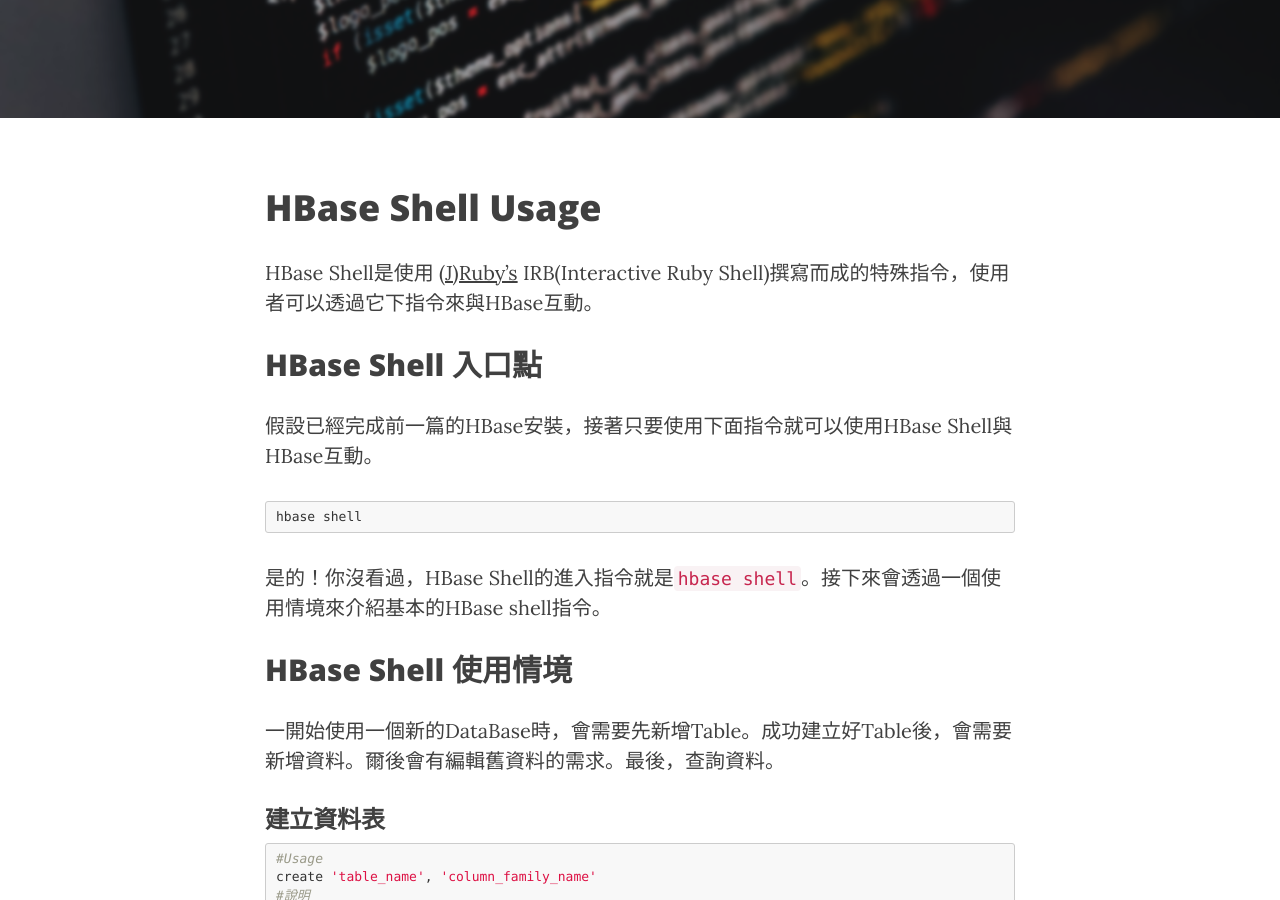
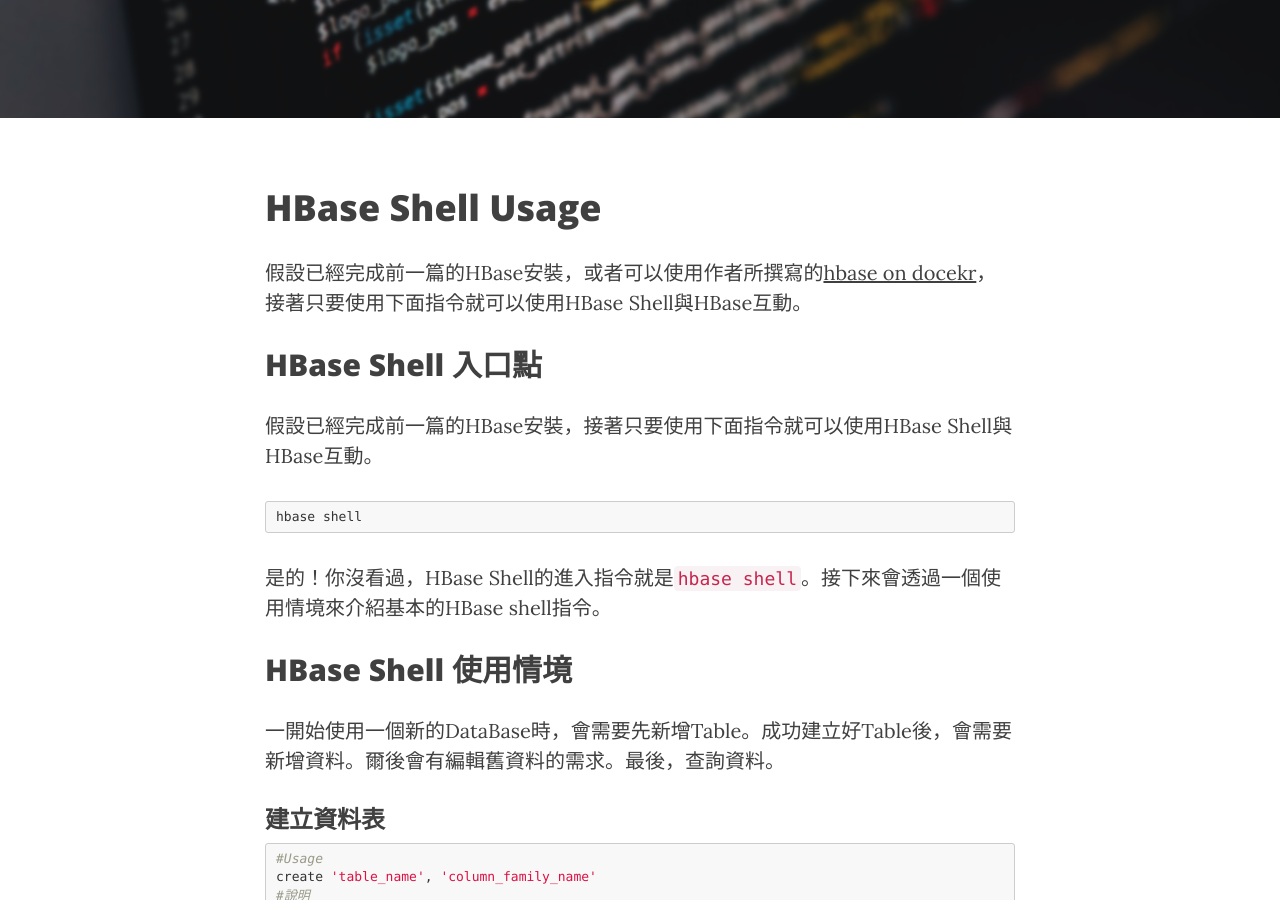
Before and after one commit to mathsigit/blog_page, a Jekyll site: the page built from _posts/2017-12-14-30days-series-10-usage-of-hbase-shell.md, in a window 1280 px wide and 900 px high, scrolled down 418 px. Built offline with Jekyll 4.4.1, drawn with Linux system fonts in a browser that asks for light colours; nearby versions of some CDN libraries.

Commit message:
Adding hbase on docker url of 30 days series,day 10.

```diff
--- a/_posts/2017-12-14-30days-series-10-usage-of-hbase-shell.md
+++ b/_posts/2017-12-14-30days-series-10-usage-of-hbase-shell.md
@@ -9,7 +9,7 @@ header-img: "img/technical-post-bg.png"
 
 # HBase Shell Usage
 
-HBase Shell是使用 [(J)Ruby's][jruby_official] IRB(Interactive Ruby Shell)撰寫而成的特殊指令，使用者可以透過它下指令來與HBase互動。
+假設已經完成前一篇的HBase安裝，或者可以使用作者所撰寫的[hbase on docekr][hbase_on_docker_github]，接著只要使用下面指令就可以使用HBase Shell與HBase互動。
 
 ## HBase Shell 入口點
 
@@ -133,3 +133,4 @@ Took 0.0365 seconds
 看完了HBase Shell的入門指令後，接下來要來介紹HBase Rowkey Design。
 
 [jruby_official]: http://jruby.org/
+[hbase_on_docker_github]: https://github.com/is-land/hbase-on-docker/tree/2.0.0-alpha4
```
